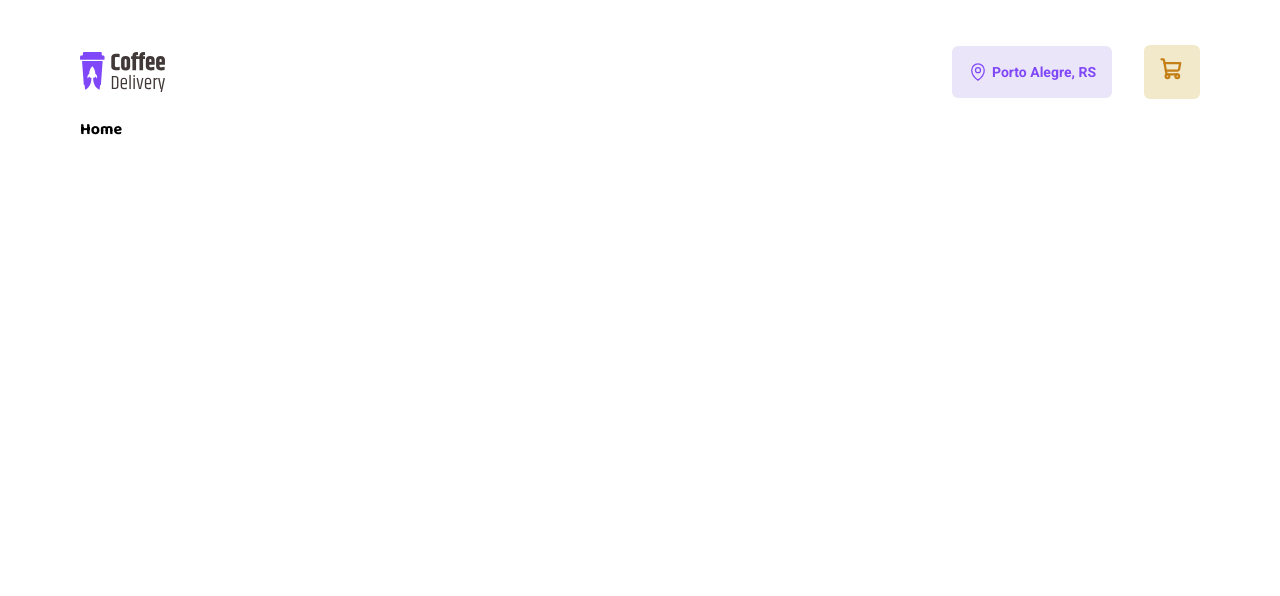
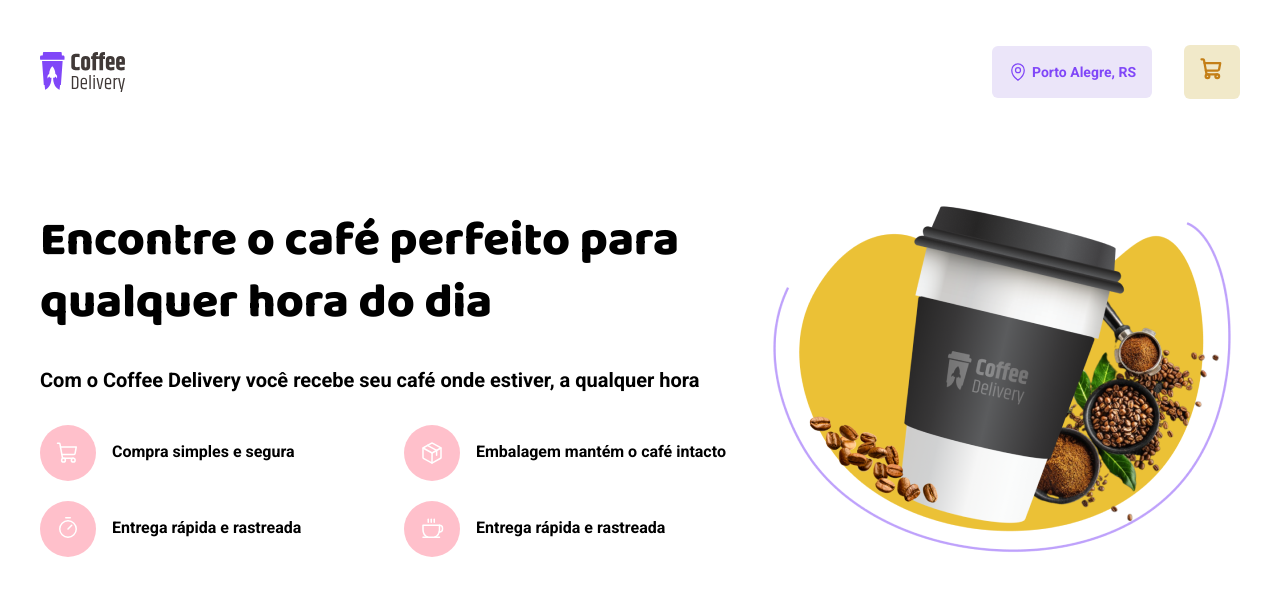
Before and after one commit to thiagomartns/coffee-delivery-ts, a React (Vite) app: page / in a window 1280 px wide. Shown: the top 596 px of the page. Built offline with nearby package versions, Linux system fonts and the light colour scheme; the HTML template or start-up script is replaced by a standard one.

Commit message:
Feat: Hero

```diff
--- a/src/layouts/DefaultLayout/styles.ts
+++ b/src/layouts/DefaultLayout/styles.ts
@@ -1,7 +1,7 @@
 import styled from 'styled-components'
 
 export const LayoutContainer = styled.div`
-  max-width: 75rem;
+  max-width: 85rem;
   min-height: calc(100vh - 10rem);
   margin: 1rem auto;
   padding: 2.5rem;
--- /dev/null
+++ b/src/pages/Home/components/Hero/index.tsx
@@ -0,0 +1,44 @@
+import { HeroContainer, ImageContainer, ListContainer, TextContainer } from "./styles";
+import HeroImage from '/assets/img/Imagem.png';
+import { ShoppingCart, Package, Timer, Coffee } from "phosphor-react";
+
+
+export const Hero = () => {
+  return (
+    <HeroContainer>
+      <TextContainer>
+        <h1>Encontre o café perfeito para qualquer hora do dia</h1>
+        <p>Com o Coffee Delivery você recebe seu café onde estiver, a qualquer hora</p>
+        <ListContainer>
+          <li>
+            <div className="icon-wrapper">
+              <ShoppingCart className="icon" size={24} />
+            </div>
+            <p>Compra simples e segura</p>
+          </li>
+          <li>
+            <div className="icon-wrapper">
+              <Package className="icon" size={24} />
+            </div>
+            <p>Embalagem mantém o café intacto</p>
+          </li>
+          <li>
+            <div className="icon-wrapper">
+              <Timer className="icon" size={24} />
+            </div>
+            <p>Entrega rápida e rastreada</p>
+          </li>
+          <li>
+            <div className="icon-wrapper">
+              <Coffee className="icon" size={24} />
+            </div>
+            <p>Entrega rápida e rastreada</p>
+          </li>
+        </ListContainer>
+      </TextContainer>
+      <ImageContainer>
+        <img src={HeroImage} alt="" />
+      </ImageContainer>
+    </HeroContainer>
+  )
+}
--- /dev/null
+++ b/src/pages/Home/components/Hero/styles.ts
@@ -0,0 +1,58 @@
+import styled from "styled-components";
+
+export const HeroContainer = styled.section`
+  display: flex;
+  margin-top: 5rem;
+  align-items: center;
+  justify-content: space-between;
+  gap: 1rem;
+
+  `
+
+export const TextContainer = styled.div`
+  display: flex;
+  flex-direction: column;
+  gap: 2rem;
+  justify-content: flex-start;
+
+  h1 {
+    font: ${props => props.theme.typography["baloo-title-xl"]}
+  }
+
+  p {
+    font: ${props => props.theme.typography["roboto-r-text-l"]}
+  }
+`
+
+export const ImageContainer = styled.div``
+
+export const ListContainer = styled.ul`
+  list-style: none;
+  display: grid;
+  grid-template-columns: 1fr 1fr;
+  flex-wrap: wrap;
+  gap: 1.25rem;
+  width: 100%;
+
+  li {
+    display: flex;
+    align-items: center;
+    gap: 1rem;
+
+    .icon-wrapper {
+      display: flex;
+      background-color: pink;
+      padding: 1rem;
+      border-radius: 50%;
+
+      .icon {
+        color: white;
+      }
+    }
+
+
+    p {
+      font: ${props => props.theme.typography["roboto-r-text-m"]}
+    }
+  }
+`
--- a/src/pages/Home/index.tsx
+++ b/src/pages/Home/index.tsx
@@ -1,7 +1,9 @@
 // import React from 'react'
+
+import { Hero } from "./components/Hero"
 
 export const Home = () => {
   return (
-    <div>Home</div>
+    <Hero />
   )
 }
```
Also changed, not shown: public/assets/img/Imagem.png (added).
